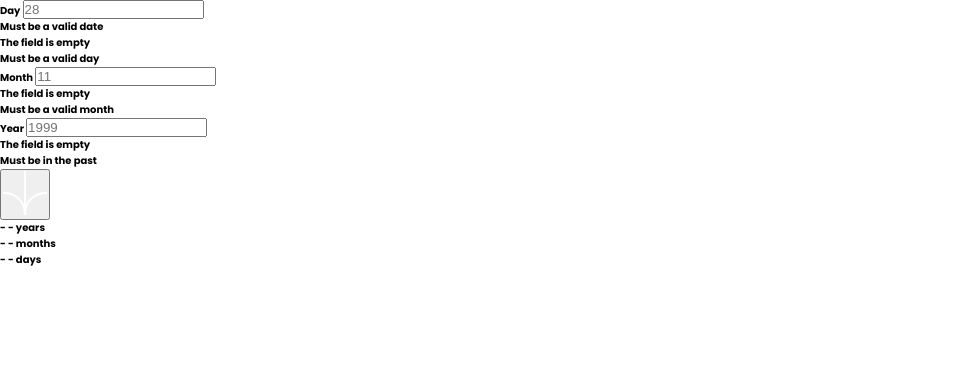
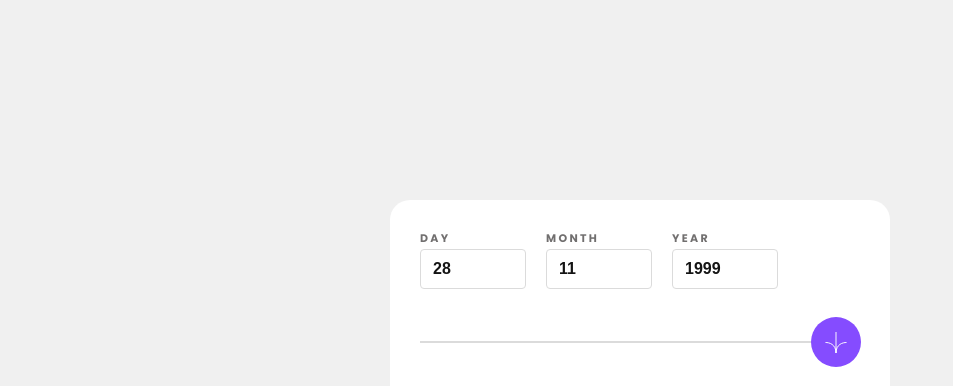
Before and after one commit to leodev9911/age-calculator-app-main, a website: page src/index.html in a window 1280 px wide. Shown: the top 386 px of the page, without its empty margins (0-953 px from the left). Drawn offline with Linux system fonts and the light colour scheme.

Commit message:
CSS layout ready

```diff
--- a/src/index.html
+++ b/src/index.html
@@ -15,27 +15,32 @@
   <main>
     <section class="card__container">
       <form action="#">
-        <label for="day">Day</label>
-        <input id="day" type="number" name="date" placeholder="28" required>
-        <p class="invalid-form hide">Must be a valid date</p>
-        <p class="error-empty hide">The field is empty</p>
-        <p class="invalid-day hide">Must be a valid day</p>
-        <label for="month">Month</label>
-        <input id="month" type="number" name="date" placeholder="11" required>
-        <p class="error-empty hide">The field is empty</p>
-        <p class="invalid-month hide">Must be a valid month</p>
-        <label for="year">Year</label>
-        <input id="year" type="number" name="date" placeholder="1999" required>
-        <p class="error-empty hide">The field is empty</p>
-        <p class="invalid-year hide">Must be in the past</p>
-
+        <div class="input-div">
+          <label for="day" class="input-label">D A Y</label>
+          <input id="day" type="number" name="date" class="input" placeholder="28" required>
+          <p class="invalid-form hide">Must be a valid date</p>
+          <p class="error-empty hide">The field is empty</p>
+          <p class="invalid hide">Must be a valid day</p>
+        </div>
+        <div class="input-div">
+          <label for="month" class="input-label">M O N T H</label>
+          <input id="month" type="number" name="date" class="input" placeholder="11" required>
+          <p class="error-empty hide">The field is empty</p>
+          <p class="invalid hide">Must be a valid month</p>
+        </div>
+        <div class="input-div">
+          <label for="year" class="input-label">Y E A R</label>
+          <input id="year" type="number" name="date" class="input" placeholder="1999" required>
+          <p class="error-empty hide">The field is empty</p>
+          <p class="invalid hide">Must be in the past</p>
+        </div>
         <button><img src="./assets/images/icon-arrow.svg" alt=""></button>
       </form>
 
       <div class="result__container">
-        <p class="year-p"><span class="year">- -</span> years</p>
-        <p class="months-p"><span class="months">- -</span> months</p>
-        <p class="year-p"><span class="days">- -</span> days</p>
+        <p class="result-p"><span class="year">- -</span> years</p>
+        <p class="result-p"><span class="months">- -</span> months</p>
+        <p class="result-p"><span class="days">- -</span> days</p>
       </div>
     </section>
   </main>
--- a/src/styles.css
+++ b/src/styles.css
@@ -21,3 +21,131 @@ html {
     font-size: 62.5%;
     font-family: 'Poppins', sans-serif;
 }
+main {
+    display: grid;
+    place-items: center;
+    width: 100%;
+    height: 100vh;
+    background-color: var(--off-white);
+}
+.card__container {
+    display: grid;
+    grid-template-rows: 1fr 2fr;
+    width: 90%;
+    max-width: 500px;
+    height: 56%;
+    max-height: 400px;
+    padding: 30px 20px;
+    border-radius: 20px 20px 110px 20px;
+    background-color: var(--white);
+}
+form {
+    position: relative;
+    display: flex;
+    gap: 20px;
+    width: 100%;
+    border-bottom: 2px solid var(--light-grey);
+}
+.invalid-form {
+    margin-top: 4px;
+    font-style: italic;
+    color: red;
+    font-size: 0.9rem;
+    font-weight: 400;
+}
+.error-empty {
+    margin-top: 4px;
+    font-style: italic;
+    color: red;
+    font-size: 0.9rem;
+    font-weight: 400;
+}
+.invalid {
+    margin-top: 4px;
+    font-style: italic;
+    color: red;
+    font-size: 0.9rem;
+    font-weight: 400;
+}
+.input-div {
+    width: 25%;
+    max-width: 106px;
+}
+.input-label {
+    display: inline-block;
+    margin-bottom: 2px;
+    font-size: 1.1rem;
+    font-weight: 700;
+    color: var(--smokey-grey);
+}
+.input {
+    width: 100%;
+    height: 40px;
+    padding-left: 12px;
+    border: 1px solid var(--light-grey);
+    border-radius: 4px;
+    font-size: 1.6rem;
+    font-weight: 800;
+    color: var(--off-black);
+}
+.input::placeholder {
+    color: var(--off-black);
+}
+.input:focus {
+    border: 1px solid var(--purple);
+}
+button {
+    display: grid;
+    place-items: center;
+    position: absolute;
+    bottom: -26px;
+    right: 50%;
+    transform: translateX(50%);
+    width: 50px;
+    height: 50px;
+    border-radius: 50%;
+    background-color: var(--purple);
+    border: transparent;
+    transition: 0.5s;
+    cursor: pointer;
+}
+button:hover {
+    background-color: var(--off-black);
+}
+button > img {
+    width: 22px;
+}
+.result__container {
+    display: flex;
+    flex-direction: column;
+    justify-content: flex-end;
+}
+.result-p {
+    height: 54px;
+    font-size: 4.2rem;
+    font-weight: 800;
+    font-style: italic;
+    color: var(--off-black);
+}
+.result-p span {
+    color: var(--purple);
+}
+.error {
+    color: red;
+    border-color: red;
+}
+.hide {
+    display: none;
+}
+@media(min-width: 500px) {
+    .card__container {
+        padding: 30px 30px;
+    }
+    button {
+        right: 24px;
+    }
+    .result-p {
+        font-size: 4.8rem;
+        height: 60px;
+    }
+}
```
